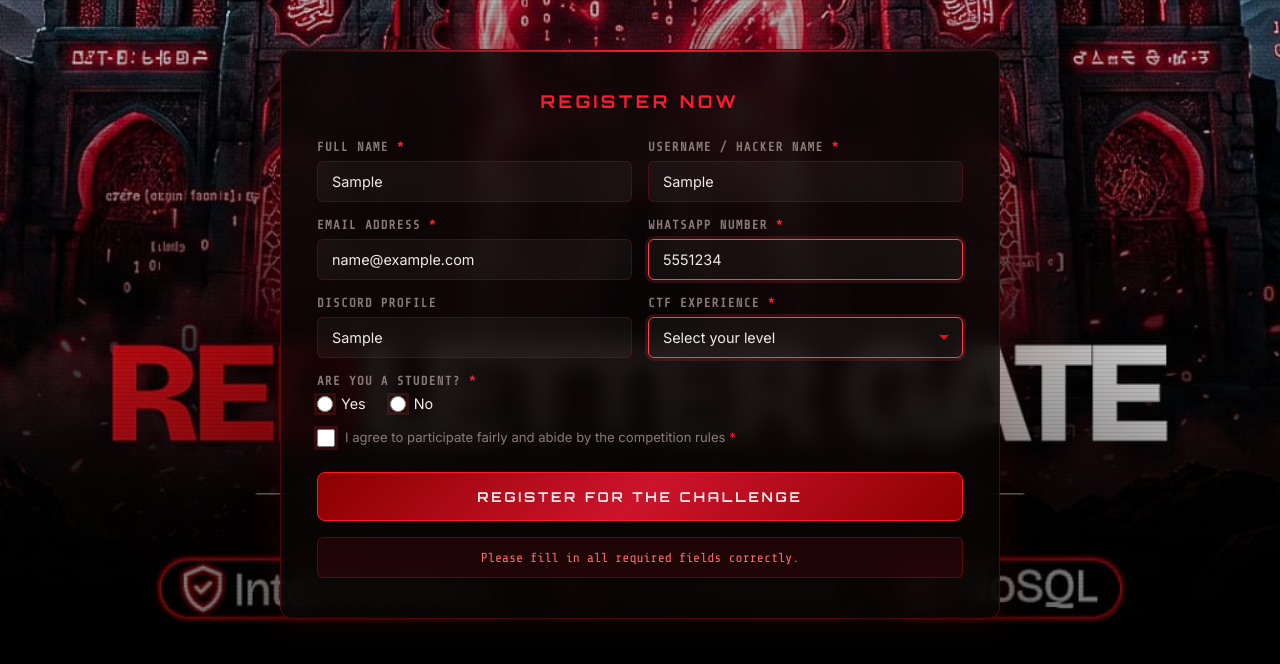
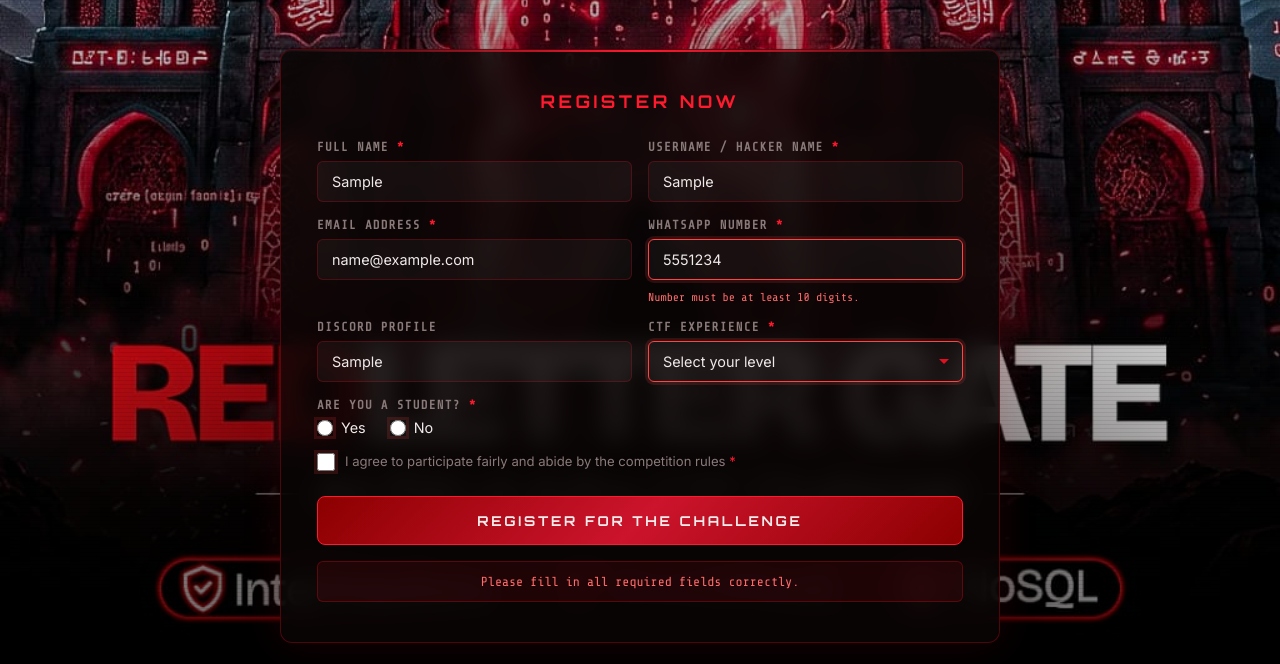
Before and after one commit to Mazonia/reddletter-form, a plain HTML site: page index.html in a window 1280 px wide. Both pictures are taken after typing "Sample", "Sample", "name@example.com", "5551234", "Sample" into the empty fields and a click on the button "REGISTER FOR THE CHALLENGE". Shown: the part 719-1383 px from the top of the page. Drawn offline with nearby package versions, Linux system fonts and the light colour scheme.

Commit message:
Show specific error message when WhatsApp number is under 10 digits

```diff
--- a/index.html
+++ b/index.html
@@ -89,6 +89,7 @@
             <label for="whatsapp">WhatsApp Number <span class="req">*</span></label>
             <input type="tel" id="whatsapp" name="entry.2030506870" placeholder="2348012345678"
               inputmode="numeric" pattern="[0-9]{10,}" minlength="10" required />
+            <span class="field-error hidden" id="whatsapp-error">Number must be at least 10 digits.</span>
           </div>
         </div>
 
--- a/script.js
+++ b/script.js
@@ -38,11 +38,13 @@
   const msg       = document.getElementById('form-msg');
   const btn       = form.querySelector('.submit-btn');
   const btnText   = btn.querySelector('.btn-text');
-  const whatsapp  = document.getElementById('whatsapp');
+  const whatsapp      = document.getElementById('whatsapp');
+  const whatsappError = document.getElementById('whatsapp-error');
 
   // Numeric-only enforcement on WhatsApp field
   whatsapp.addEventListener('input', () => {
     whatsapp.value = whatsapp.value.replace(/\D/g, '');
+    whatsappError.classList.add('hidden');
   });
   whatsapp.addEventListener('keydown', (e) => {
     const allowed = ['Backspace','Delete','ArrowLeft','ArrowRight','Tab','Enter','Home','End'];
@@ -72,8 +74,11 @@
       email.classList.add('error'); ok = false;
     }
 
+    whatsappError.classList.add('hidden');
     if (whatsapp.value && (!/^\d+$/.test(whatsapp.value) || whatsapp.value.length < 10)) {
-      whatsapp.classList.add('error'); ok = false;
+      whatsapp.classList.add('error');
+      whatsappError.classList.remove('hidden');
+      ok = false;
     }
 
     form.querySelectorAll('select[required]').forEach(el => {
--- a/style.css
+++ b/style.css
@@ -462,6 +462,13 @@ select:focus {
 
 input.error, select.error { border-color: #ff4444; box-shadow: 0 0 0 3px rgba(255,68,68,0.15); }
 
+.field-error {
+  font-family: var(--font-mono);
+  font-size: 0.72rem;
+  color: #ff6b6b;
+  margin-top: 4px;
+}
+
 /* ── Radio group ──────────────────────────────────────────────── */
 .radio-group {
   display: flex;
```
